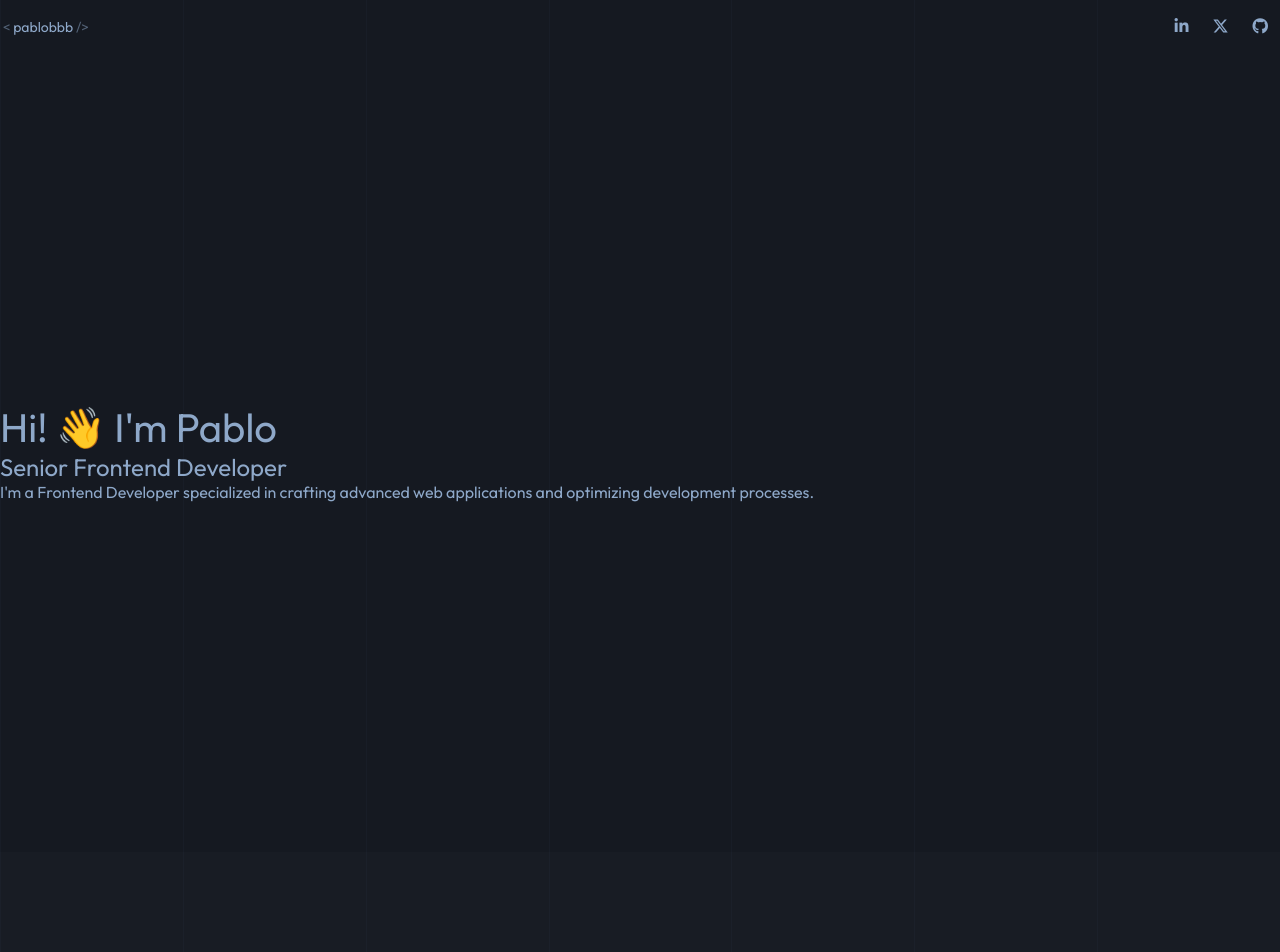
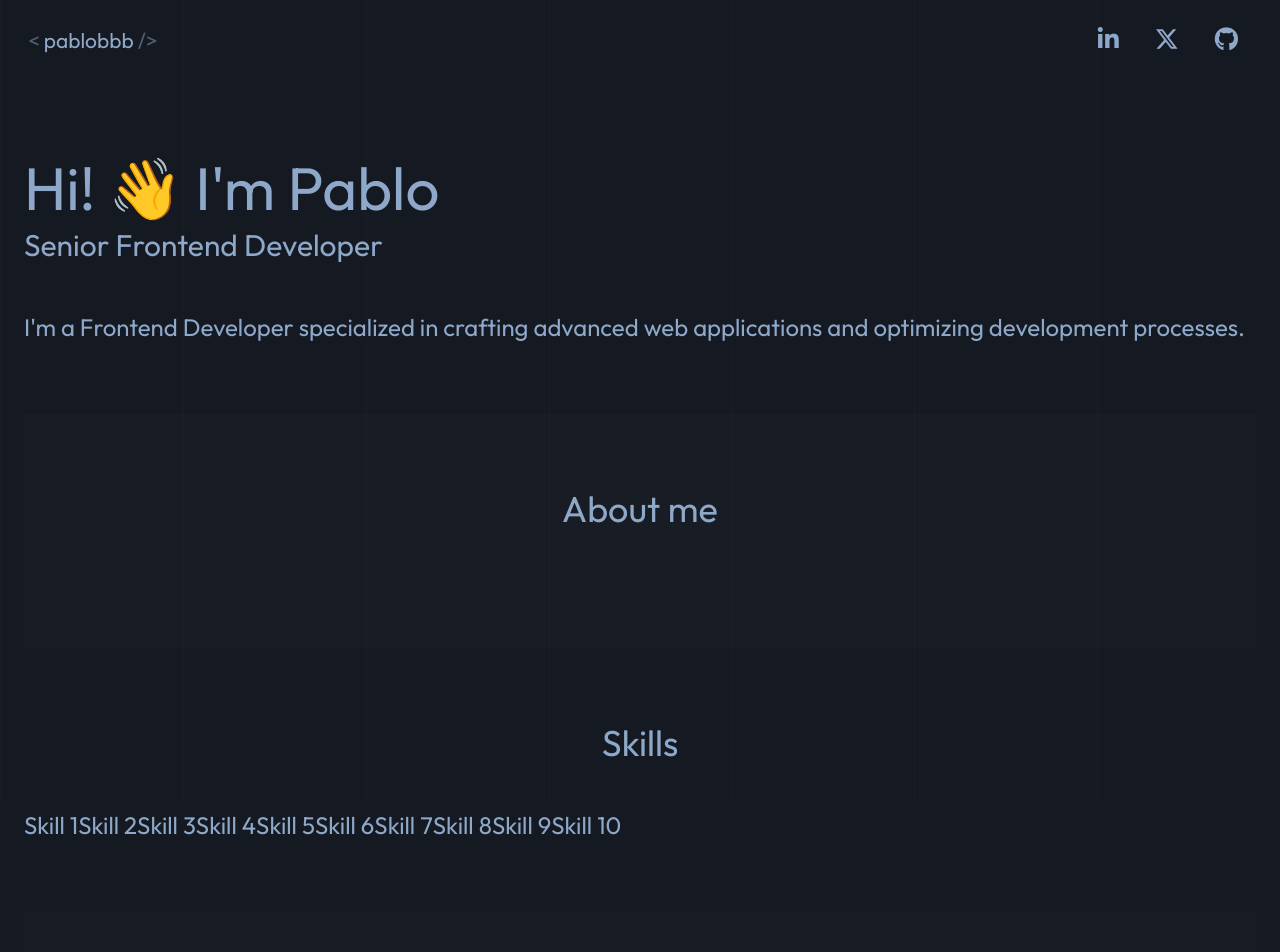
Before and after one commit to pablobbb/pablobbb.github.io, a Vue app: page / in a window 1280 px wide. Shown: the top 952 px of the page. Built offline with nearby package versions, Linux system fonts and the light colour scheme; the HTML template or start-up script is replaced by a standard one.

Commit message:
refactor: cleanup styles for v1

```diff
--- a/src/assets/main.css
+++ b/src/assets/main.css
@@ -10,6 +10,19 @@
 
 html {
   background: var(--pbbb-bg);
+  font-size: 20px;
+}
+
+@media (min-width: 768px) {
+  html {
+    font-size: 22px;
+  }
+}
+
+@media (min-width: 992px) {
+  html {
+    font-size: 24px;
+  }
 }
 
 body {
@@ -27,7 +40,6 @@ body {
     color 0.5s,
     background-color 0.5s;
   font-family: "Outfit", sans-serif;
-  font-size: 16px;
   text-rendering: optimizeLegibility;
   -webkit-font-smoothing: antialiased;
   -moz-osx-font-smoothing: grayscale;
@@ -35,10 +47,11 @@ body {
 
 h1 {
   font-size: 2.5rem;
+  margin-bottom: 2rem;
 }
 
 h1 small {
-  font-size: 1.5rem;
+  font-size: 1.25rem;
   display: block;
 }
 
@@ -90,7 +103,6 @@ nav a.home span {
 }
 
 section {
-  min-height: 100dvh;
   padding: 3rem 0;
   display: grid;
   align-items: flex-start;
@@ -106,58 +118,16 @@ section h2 {
   margin-bottom: 1.875rem;
 }
 
+.welcome {
+  max-width: 45rem;
+}
+
 #app {
   margin: 0 auto;
   max-width: 1360px;
+  display: grid;
+  height: 100vh;
+  align-content: space-between;
+  padding: 0 1rem;
   font-weight: normal;
 }
-
-.squares {
-  display: grid;
-  gap: 1rem;
-  grid-template-columns: repeat(auto-fill, minmax(8rem, 1fr));
-  grid-auto-rows: 1fr;
-}
-
-.squares::before {
-  content: '';
-  width: 0;
-  padding-bottom: 100%;
-  grid-row: 1 / 1;
-  grid-column: 1 / 1;
-}
-
-.squares > *:first-child {
-  grid-row: 1 / 1;
-  grid-column: 1 / 1;
-}
-
-@media (min-width: 500px) {
-  .squares {
-    grid-template-columns: repeat(2, 1fr);
-  }
-}
-
-@media (min-width: 767px) {
-  .squares {
-    grid-template-columns: repeat(3, 1fr);
-  }
-}
-
-@media (min-width: 992px) {
-  .squares {
-    grid-template-columns: repeat(4, 1fr);
-  }
-}
-
-@media (min-width: 1024px) {
-  .squares {
-    grid-template-columns: repeat(5, 1fr);
-  }
-}
-
-.squares span {
-  align-content: center;
-  text-align: center;
-  background-color: rgba(0,0,0,0.25)
-}
```
